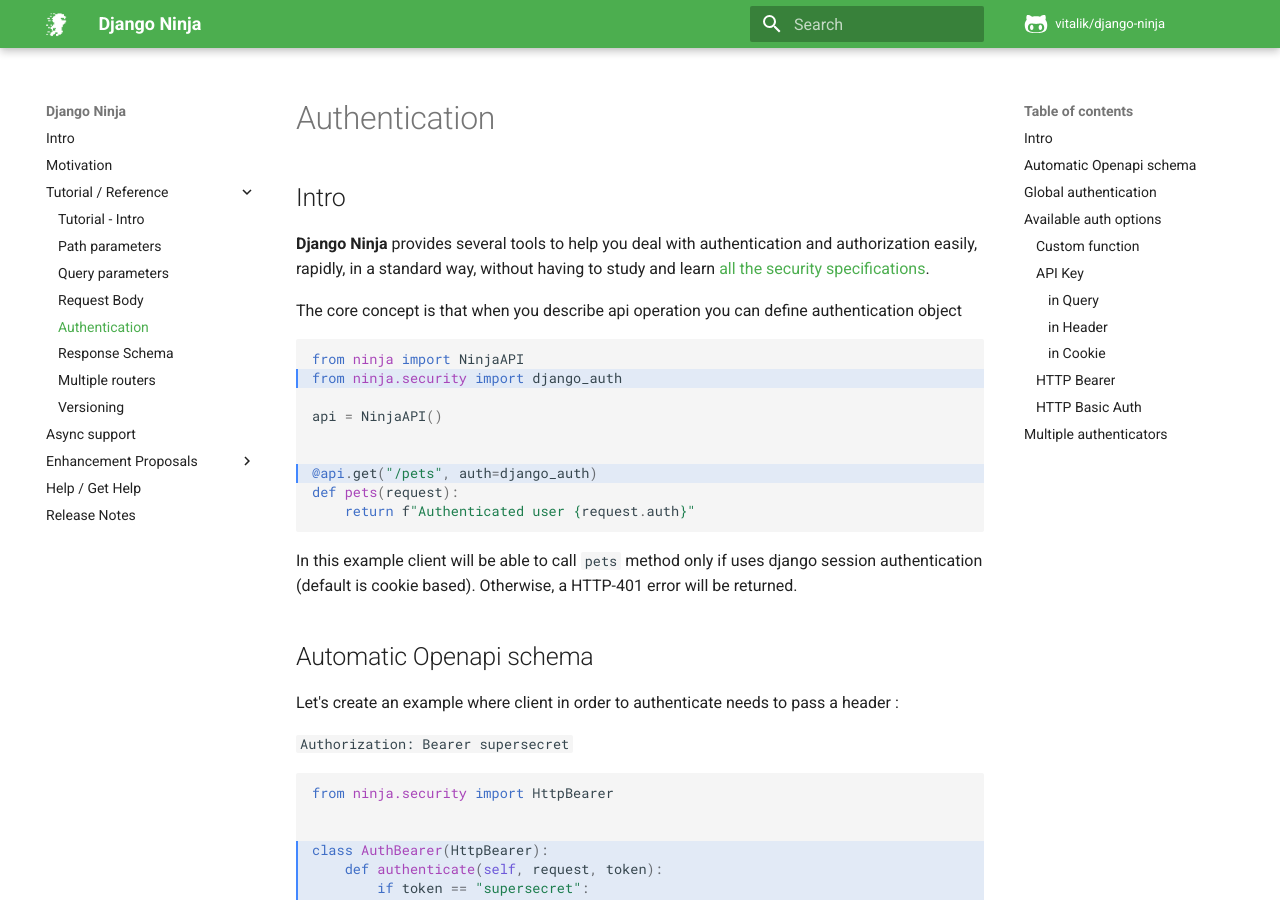
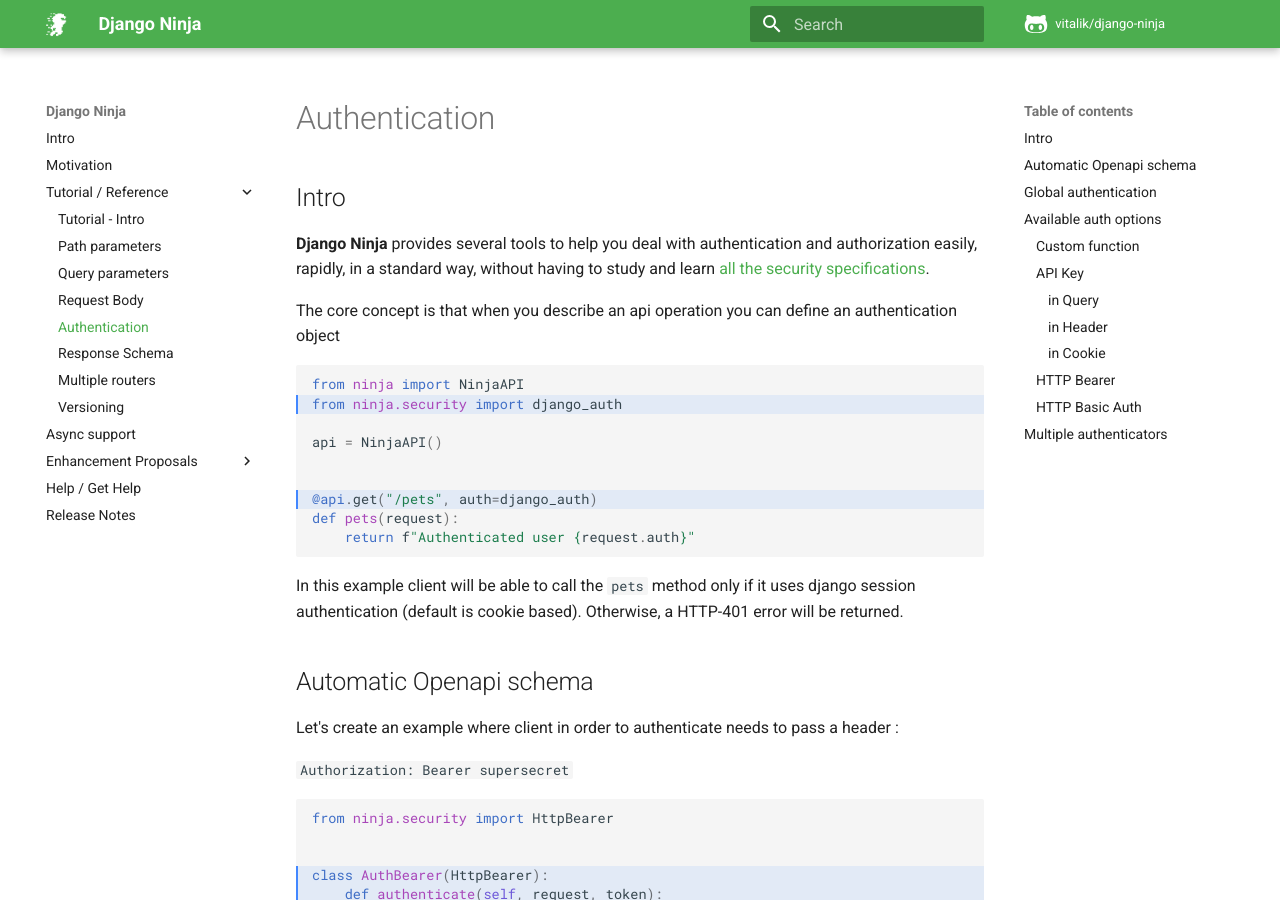
Before and after one commit to rainbow1016/django-master, an MkDocs documentation site: the page built from docs/docs/tutorial/authentication.md, in a window 1280 px wide and 900 px high. Built offline with MkDocs 1.6.1 and Material for MkDocs 9.7.7, drawn with Linux system fonts in a browser that asks for light colours; comment, search, counter and statistics services are not loaded; some of the changed text lies outside the part shown.

````diff
--- a/docs/docs/tutorial/authentication.md
+++ b/docs/docs/tutorial/authentication.md
@@ -4,13 +4,13 @@
 
 **Django Ninja** provides several tools to help you deal with authentication and authorization easily, rapidly, in a standard way, without having to study and learn <a href="https://swagger.io/docs/specification/authentication/" target="_blank">all the security specifications</a>.
 
-The core concept is that when you describe api operation you can define authentication object
+The core concept is that when you describe an api operation you can define an authentication object
 
 ```Python hl_lines="2 7"
 {!./src/tutorial/authentication/code001.py!}
 ```
 
-In this example client will be able to call `pets` method only if uses django session authentication (default is cookie based). Otherwise, a HTTP-401 error will be returned.
+In this example client will be able to call the `pets` method only if it uses django session authentication (default is cookie based). Otherwise, a HTTP-401 error will be returned.
 
 ## Automatic Openapi schema
 
@@ -59,7 +59,7 @@ api = NinjaAPI(auth=GlobalAuth())
 # def ...
 ```
 
-And if you need to overrule some those methods—you can do that on the operation level again by passing `auth` argument. In this example authentication will be disabled for `/token` operation:
+And if you need to overrule some of those methods you can do that on the operation level again by passing the `auth` argument. In this example authentication will be disabled for `/token` operation:
 
 ```Python hl_lines="19"
 {!./src/tutorial/authentication/global01.py!}
@@ -147,4 +147,4 @@ The **`auth`** argument allows also to pass multiple authenticators:
 {!./src/tutorial/authentication/multiple01.py!}
 ```
 
-In this case **Django Ninja** will first check they api key `GET`, and if not set or invalid will check the `header` key. And if both invalid will raise authentication error to response.
+In this case **Django Ninja** will first check the api key `GET`, and if not set or invalid will check the `header` key. And if both invalid will raise authentication error to response.
````
Also changed, not shown: docs/docs/async-support.md (+3 -3 lines), docs/docs/help.md (+2 -2 lines), docs/docs/tutorial/body.md (+2 -2 lines).
